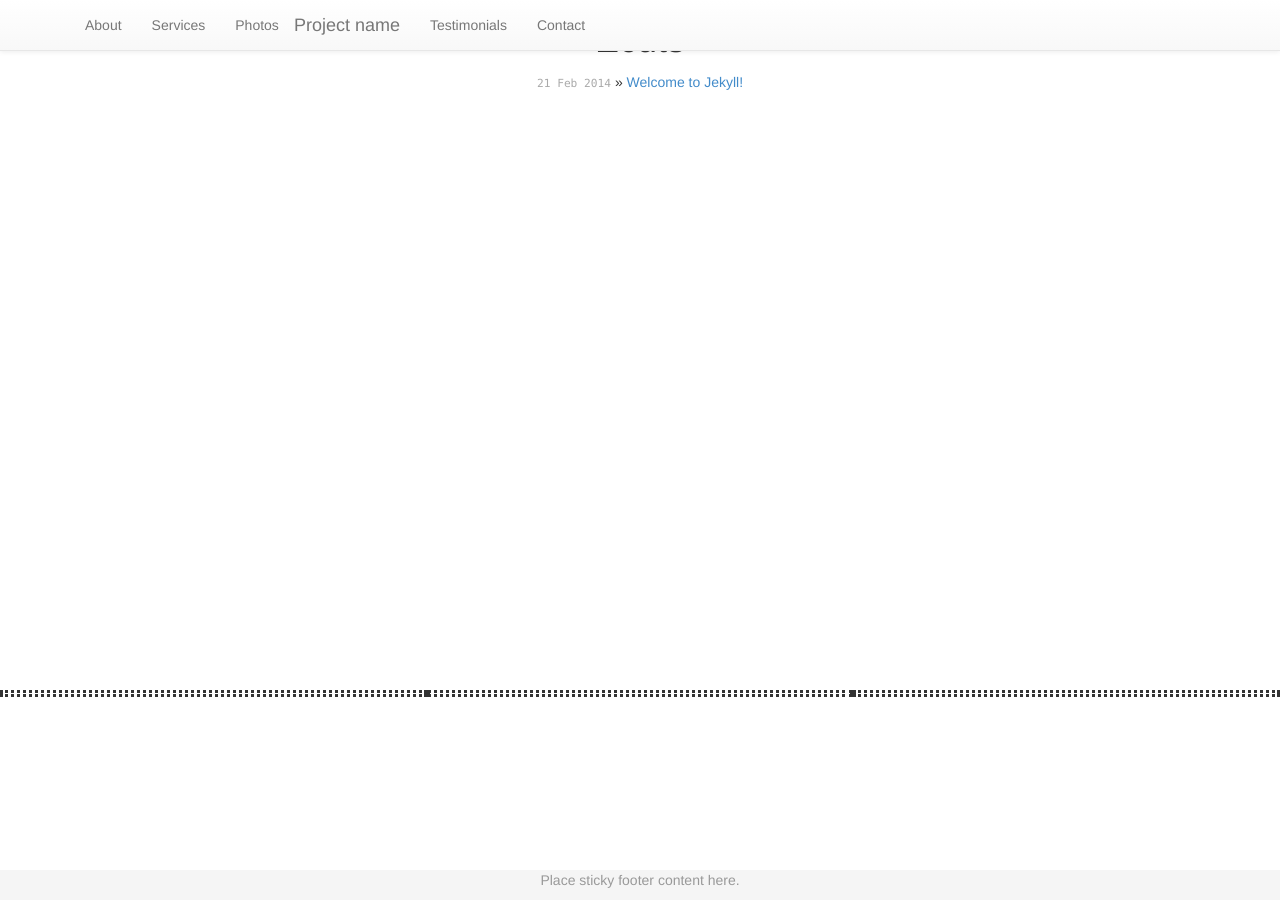
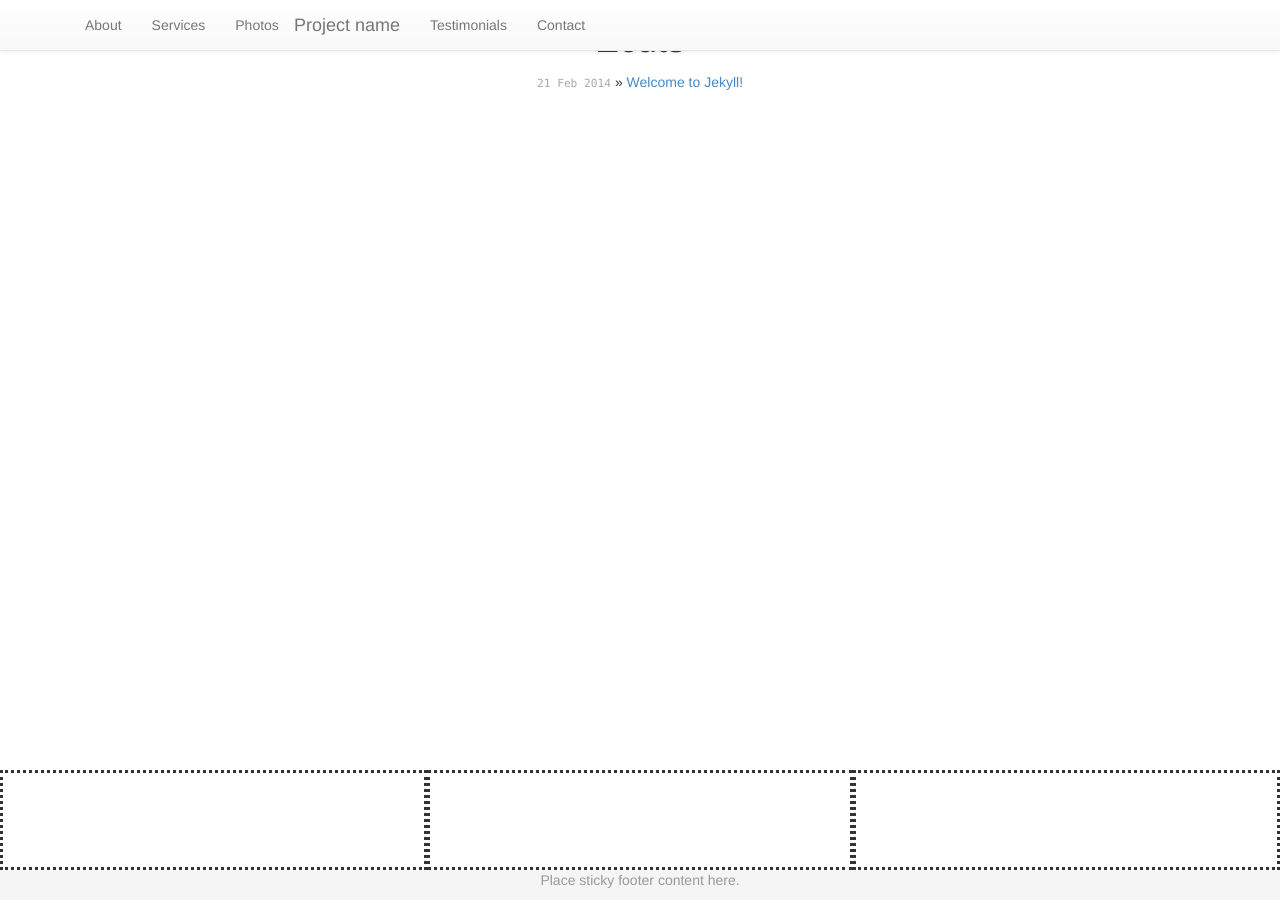
Before and after one commit to ecuts/ecuts.github.io, a Jekyll site: the page built from index.html, in a window 1280 px wide. Built offline with Jekyll 4.4.1, drawn with Linux system fonts in a browser that asks for light colours; nearby versions of some CDN libraries; library files that are not in the unit come from our copies; Markdown is read by kramdown in place of the engine named in the settings.

Commit message:
css changes

```diff
--- a/_layouts/default.html
+++ b/_layouts/default.html
@@ -29,7 +29,7 @@
                 bottom: 0;
                 margin-bottom: 30px;
                 width: 100%;
-                height: 20%;
+                height: 100px;
                 /*
                 background-color: #f5f5f5;
                 background-image: linear-gradient(to bottom, #3c3c3c 0, #222 100%);
@@ -41,12 +41,12 @@
 
             .dashed {
                 border-style: dashed;
-                height: 100%;
+                height: 100px;
             }
 
             .dotted {
                 border-style: dotted;
-                height: 100%;
+                height: 100px;
             }
 
             #copyright {
```
